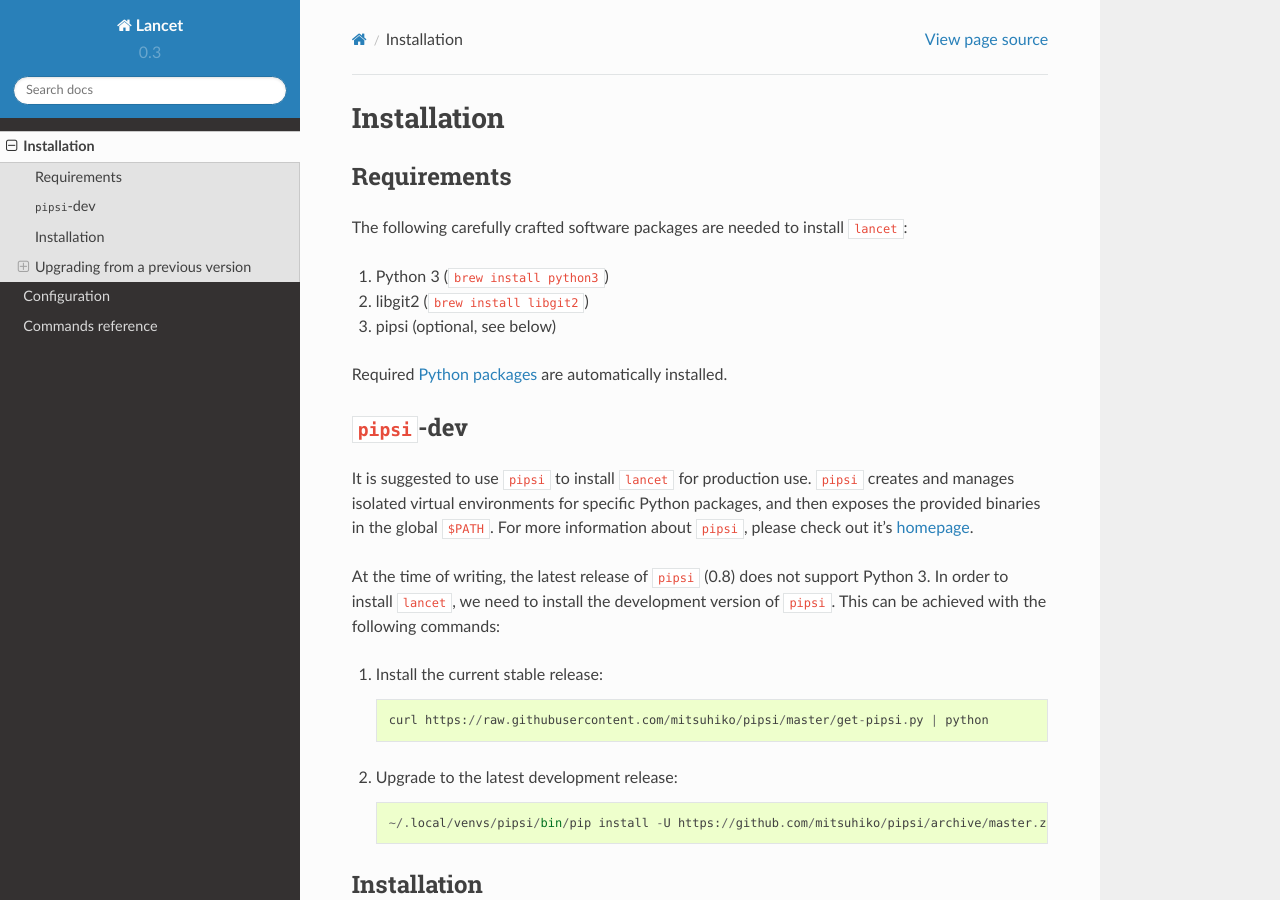
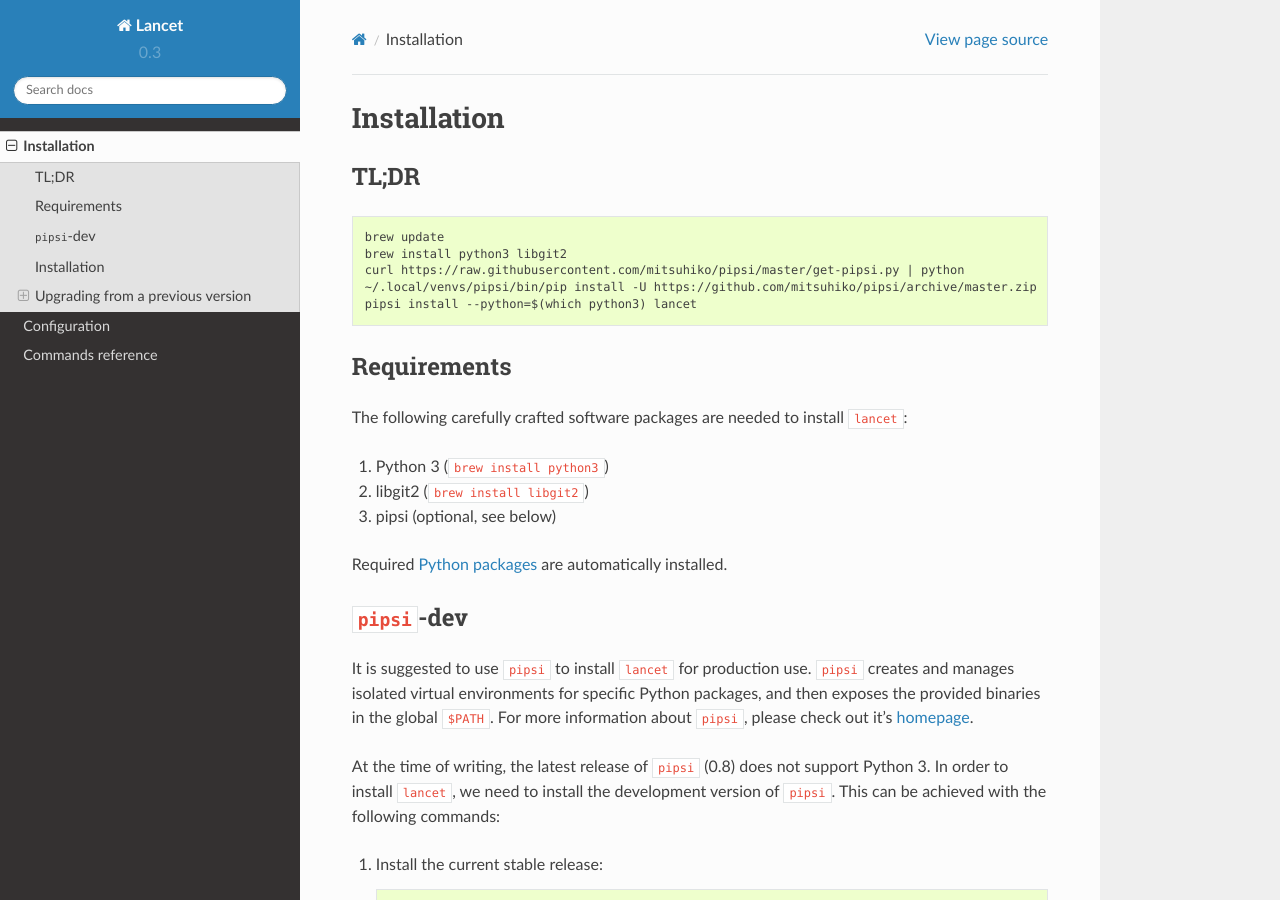
Before and after one commit to GaretJax/lancet, a Sphinx documentation site: the page built from docs/installation.rst, in a window 1280 px wide and 900 px high. Built offline with Sphinx 7.4.7 and the Read the Docs theme 2.0.0, drawn with Linux system fonts in a browser that asks for light colours.

Commit message:
Add very quick installation instructions.

```diff
--- a/docs/installation.rst
+++ b/docs/installation.rst
@@ -1,6 +1,18 @@
 ============
 Installation
 ============
+
+
+TL;DR
+=====
+
+::
+
+   brew update
+   brew install python3 libgit2
+   curl https://raw.githubusercontent.com/mitsuhiko/pipsi/master/get-pipsi.py | python
+   ~/.local/venvs/pipsi/bin/pip install -U https://github.com/mitsuhiko/pipsi/archive/master.zip
+   pipsi install --python=$(which python3) lancet
 
 
 Requirements
```
